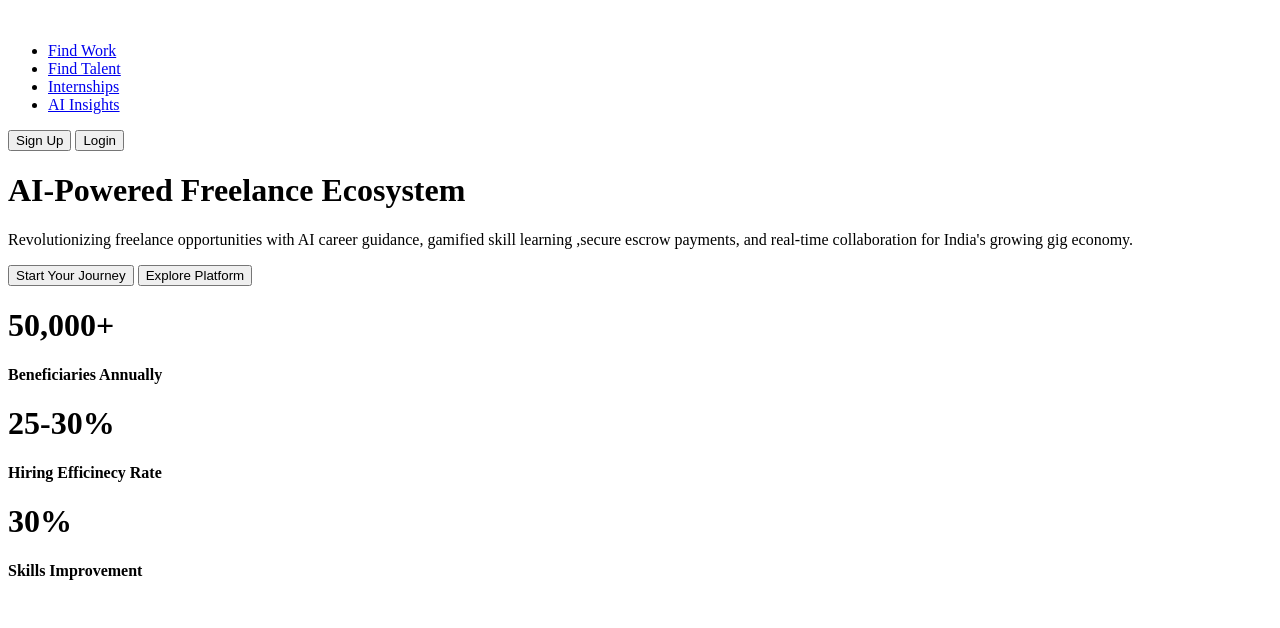
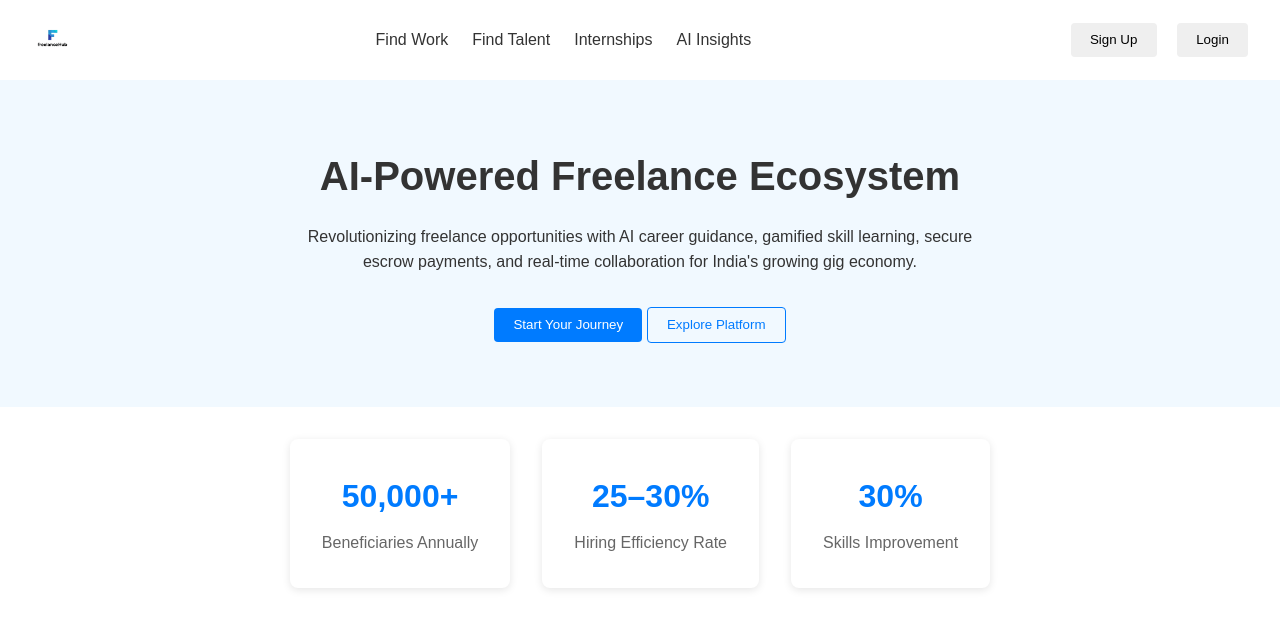
Before and after one commit to Rushi0906/Freelancers-Hub, a plain HTML site: page index.html in a window 1280 px wide. Drawn offline with Linux system fonts and the light colour scheme.

Commit message:
Refined Html And Added Csss

```diff
--- a/css/style.css
+++ b/css/style.css
@@ -0,0 +1,100 @@
+/* Basic reset */
+* {
+  margin: 0;
+  padding: 0;
+  box-sizing: border-box;
+}
+
+/* Typography */
+body {
+  font-family: Arial, sans-serif;
+  line-height: 1.6;
+  color: #333;
+}
+
+/* Navbar styles */
+nav {
+  background: #fff;
+  box-shadow: 0 2px 4px rgba(0,0,0,0.1);
+}
+.navbar {
+  display: flex;
+  align-items: center;
+  justify-content: space-between;
+  padding: 1rem 2rem;
+}
+.logo img {
+  max-height: 40px;
+}
+.nav-list {
+  list-style: none;
+  display: flex;
+}
+.nav-item + .nav-item {
+  margin-left: 1.5rem;
+}
+.nav-link {
+  text-decoration: none;
+  color: #333;
+  font-weight: 500;
+}
+.nav-buttons .btn {
+  margin-left: 1rem;
+}
+
+/* Button styles */
+.btn {
+  padding: 0.6rem 1.2rem;
+  border: none;
+  cursor: pointer;
+  border-radius: 4px;
+  font-weight: 500;
+}
+.btn.primary {
+  background-color: #007bff;
+  color: white;
+}
+.btn.secondary {
+  background-color: transparent;
+  color: #007bff;
+  border: 1px solid #007bff;
+}
+
+/* Hero section */
+.hero {
+  text-align: center;
+  padding: 4rem 2rem;
+  background: #f1f9ff;
+}
+.hero h1 {
+  font-size: 2.5rem;
+  margin-bottom: 1rem;
+}
+.hero p {
+  max-width: 700px;
+  margin: 0 auto 2rem;
+}
+
+/* Stats cards */
+.stats {
+  display: flex;
+  justify-content: center;
+  gap: 2rem;
+  padding: 2rem;
+}
+.stat-card {
+  background: #fff;
+  padding: 2rem;
+  text-align: center;
+  box-shadow: 0 2px 8px rgba(0,0,0,0.1);
+  border-radius: 8px;
+}
+.stat-card h2 {
+  font-size: 2rem;
+  color: #007bff;
+  margin-bottom: 0.5rem;
+}
+.stat-card p {
+  font-size: 1rem;
+  color: #666;
+}
--- a/index.html
+++ b/index.html
@@ -1,63 +1,61 @@
 <!DOCTYPE html>
 <html lang="en">
 <head>
-    <meta charset="UTF-8">
-    <meta name="viewport" content="width=device-width, initial-scale=1.0">
+  <meta charset="UTF-8" />
+  <meta name="viewport" content="width=device-width, initial-scale=1.0" />
   <title>Freelance Hub</title>
-    <link rel="stylesheet" href="css/style.css">
+  <link rel="stylesheet" href="css/style.css" />
 </head>
 <body>
 
-    <!--Navbar Section-->
+  <!-- Navbar Section -->
   <nav>
     <div class="navbar">
       <div class="logo">
-        <img src="logo.jpg" alt="">
+        <img src="logo.png" alt="Freelance Hub logo" />
       </div>
-
-    <ul>
-        <li class="nav-item">
-            <a class="nav-link" aria-current="page" href="find_work.html">Find Work</a>
-        <li class="nav-item">
-            <a class="nav-link" aria-current="page" href="find_talent.html">Find Talent</a>
-        <li class="nav-item">
-            <a class="nav-link" aria-current="page" href="Internships.html">Internships</a>
-        <li class="nav-item">
-            <a class="nav-link" aria-current="page" href="ai_insights.html">AI Insights</a>
-    </li>
+      <ul class="nav-list">
+        <li class="nav-item"><a class="nav-link" href="find_work.html">Find Work</a></li>
+        <li class="nav-item"><a class="nav-link" href="find_talent.html">Find Talent</a></li>
+        <li class="nav-item"><a class="nav-link" href="internships.html">Internships</a></li>
+        <li class="nav-item"><a class="nav-link" href="ai_insights.html">AI Insights</a></li>
       </ul>
       <div class="nav-buttons">
-    <button class="SignUp">Sign Up</button>
-    <button class="Login">Login</button>
+        <button class="btn sign-up">Sign Up</button>
+        <button class="btn login">Login</button>
       </div>
     </div>
   </nav>
 
-<!--Hero Section-->
-<div class="hero">
+  <!-- Hero Section -->
+  <section class="hero">
     <h1>AI-Powered Freelance Ecosystem</h1>
-    <p>Revolutionizing freelance opportunities with AI career guidance, gamified skill learning ,secure escrow payments, and real-time collaboration for India's growing gig economy.</p>
+    <p>
+      Revolutionizing freelance opportunities with AI career guidance,
+      gamified skill learning, secure escrow payments, and real-time
+      collaboration for India's growing gig economy.
+    </p>
+    <div class="buttons">
+      <button class="btn primary">Start Your Journey</button>
+      <button class="btn secondary">Explore Platform</button>
+    </div>
+  </section>
 
-<div class="buttons">
-    <button class="Start Your Journey">Start Your Journey</button>
-    <button class="Explore Platform">Explore Platform</button>
+  <!-- Hero Stats Cards -->
+  <section class="stats">
+    <div class="stat-card">
+      <h2>50,000+</h2>
+      <p>Beneficiaries Annually</p>
     </div>
-
-<!--Hero Cards Section-->
-<span class="hero-card1">
-    <h1>50,000+</h1>
-    <h4>Beneficiaries Annually</h4>
-</span>
-
-<span class="hero-card2">
-    <h1>25-30%</h1>
-    <h4>Hiring Efficinecy Rate</h4>
-</span>
-
-<div class="hero-card3">
-    <h1>30%</h1>
-    <h4>Skills Improvement</h4>
+    <div class="stat-card">
+      <h2>25–30%</h2>
+      <p>Hiring Efficiency Rate</p>
     </div>
+    <div class="stat-card">
+      <h2>30%</h2>
+      <p>Skills Improvement</p>
+    </div>
+  </section>
 
 </body>
 </html>
```
Lines whose indentation alone changed are shown as unchanged.
